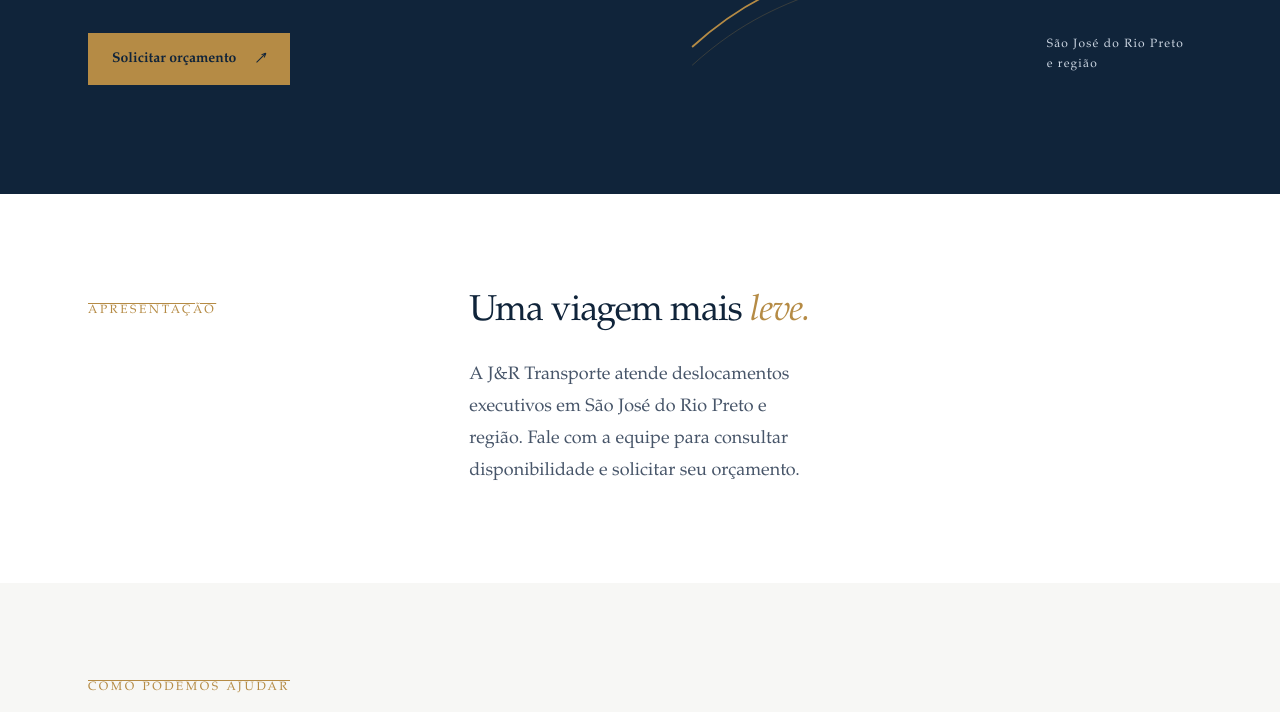
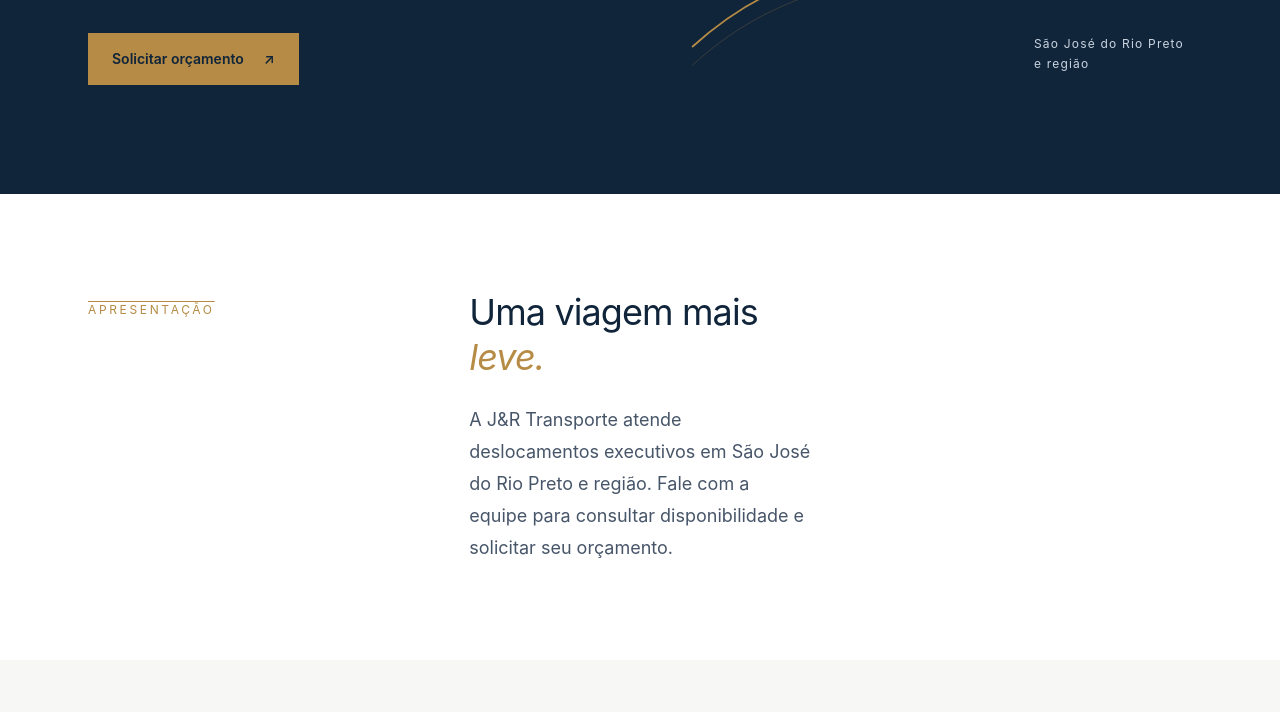
Before and after one commit to KamiJapa/J-Rtaxi, a website: page index.html in a window 1280 px wide. Shown: the part 447-1159 px from the top of the page. Drawn offline with Linux system fonts and the light colour scheme.

Commit message:
Use a clean sans-serif typeface

```diff
--- a/src/input.css
+++ b/src/input.css
@@ -3,7 +3,7 @@
 @tailwind utilities;
 @layer base {
   html { scroll-behavior: smooth; }
-  body { font-family: 'Palatino Linotype', 'Book Antiqua', Georgia, serif; }
+  body { font-family: Inter, ui-sans-serif, system-ui, -apple-system, BlinkMacSystemFont, 'Segoe UI', sans-serif; }
 }
 @layer components {
  .container { @apply mx-auto w-full max-w-6xl px-6; }
```
Also changed, not shown: assets/styles.css.
